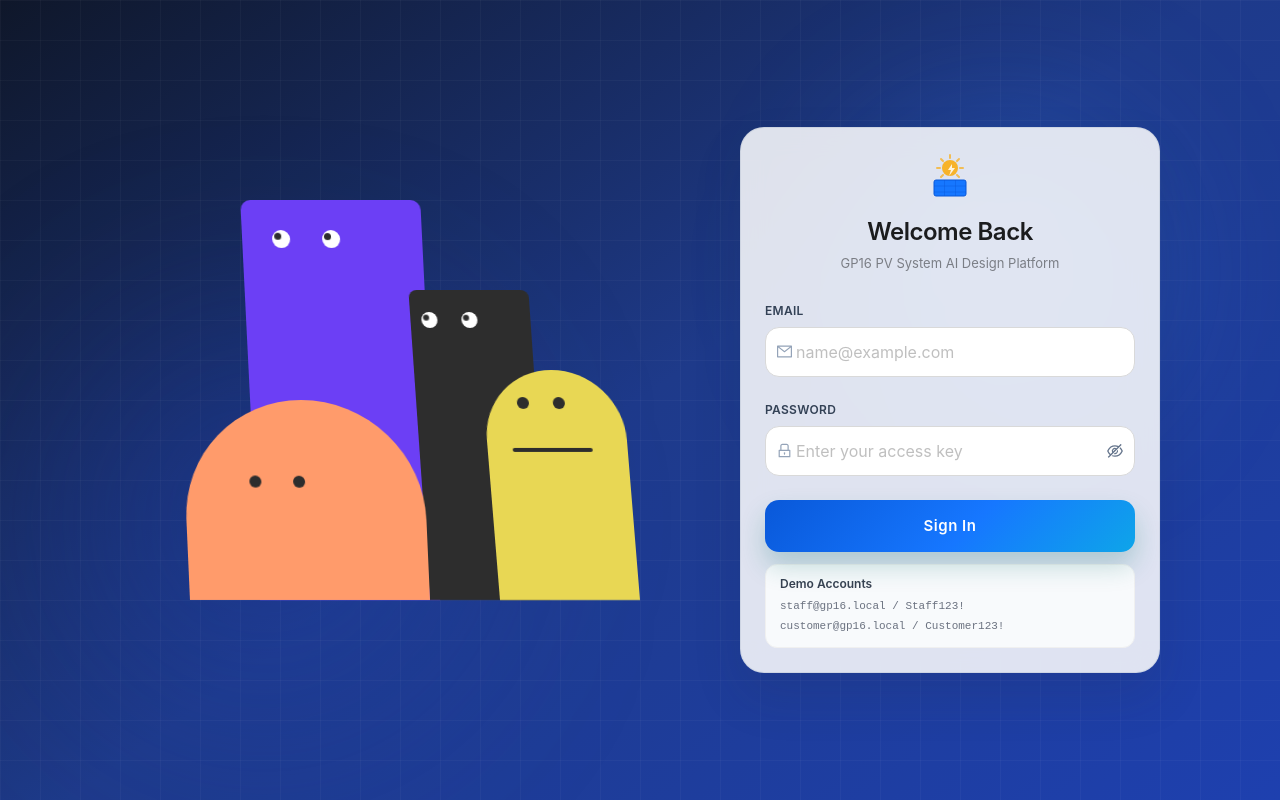
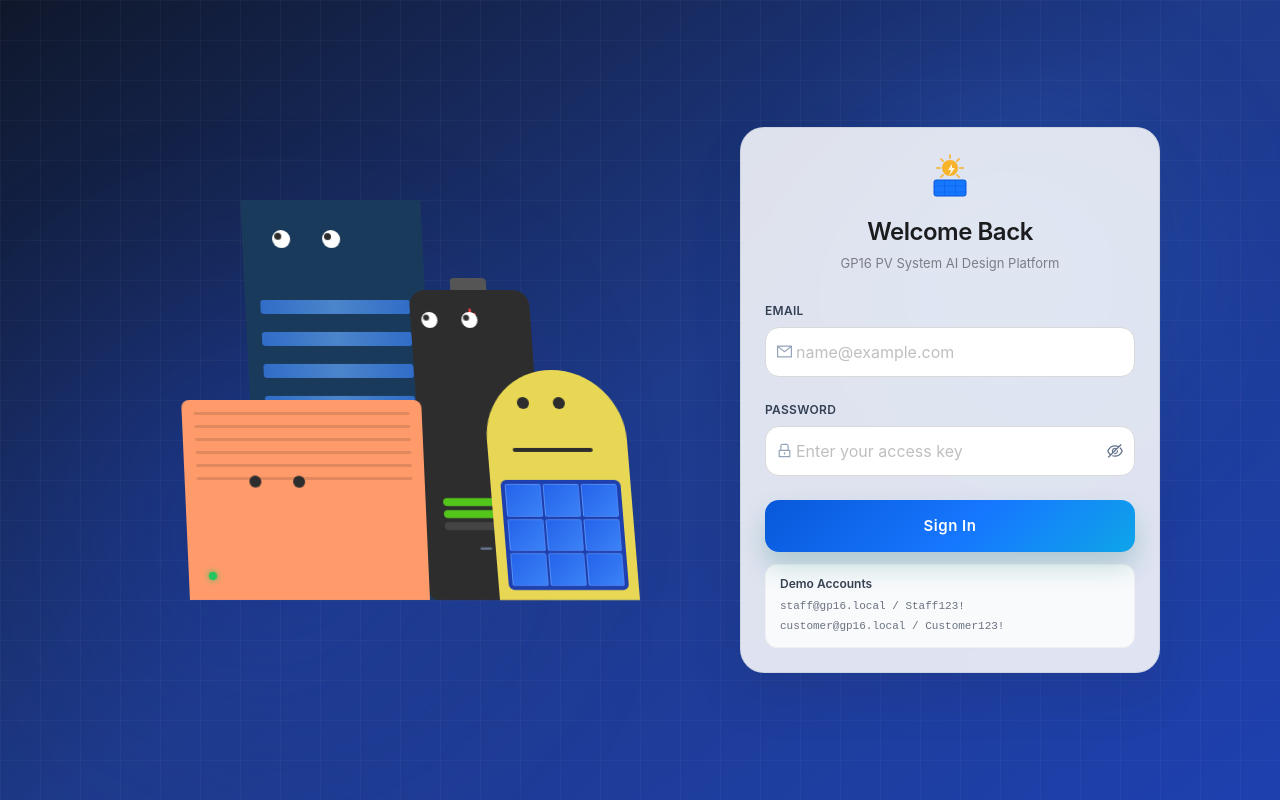
Before and after one commit to WangRunpu1/Gp16, a React (Vite) app in the folder apps/web/: page / in a window 1280 px wide. Built offline with nearby package versions, Linux system fonts and the light colour scheme.

Commit message:
feat: add animated peek-free login characters with GSAP

```diff
--- a/apps/web/src/ui/canvas/AnimatedCharacters.tsx
+++ b/apps/web/src/ui/canvas/AnimatedCharacters.tsx
@@ -9,21 +9,26 @@ interface Props {
   isPasswordGuardMode: boolean;
 }
 
+// Purple: tall building with blue glass curtain wall
 const purpleStyle: React.CSSProperties = {
   position: 'absolute', bottom: 0, left: '70px', width: '180px', height: '400px',
-  backgroundColor: '#6C3FF5', borderRadius: '10px 10px 0 0', zIndex: 1,
+  backgroundColor: '#1a3a5c', borderRadius: '4px 4px 0 0', zIndex: 1,
+  transformOrigin: 'bottom center', willChange: 'transform',
+  overflow: 'hidden',
+};
+// Black: battery/energy storage (rounded rectangle with terminals)
+const blackStyle: React.CSSProperties = {
+  position: 'absolute', bottom: 0, left: '240px', width: '120px', height: '310px',
+  backgroundColor: '#2D2D2D', borderRadius: '16px 16px 8px 8px', zIndex: 2,
   transformOrigin: 'bottom center', willChange: 'transform',
 };
-const blackStyle: React.CSSProperties = {
-  position: 'absolute', bottom: 0, left: '240px', width: '120px', height: '310px',
-  backgroundColor: '#2D2D2D', borderRadius: '8px 8px 0 0', zIndex: 2,
+// Orange: inverter/charger (boxy with heat sink lines)
+const orangeStyle: React.CSSProperties = {
+  position: 'absolute', bottom: 0, left: 0, width: '240px', height: '200px',
+  backgroundColor: '#FF9B6B', borderRadius: '8px 8px 0 0', zIndex: 3,
   transformOrigin: 'bottom center', willChange: 'transform',
 };
-const orangeStyle: React.CSSProperties = {
-  position: 'absolute', bottom: 0, left: 0, width: '240px', height: '200px',
-  backgroundColor: '#FF9B6B', borderRadius: '120px 120px 0 0', zIndex: 3,
-  transformOrigin: 'bottom center', willChange: 'transform',
-};
+// Yellow: solar panel character (round head + panel body)
 const yellowStyle: React.CSSProperties = {
   position: 'absolute', bottom: 0, left: '310px', width: '140px', height: '230px',
   backgroundColor: '#E8D754', borderRadius: '70px 70px 0 0', zIndex: 4,
@@ -362,7 +367,17 @@ export function AnimatedCharacters({ isTyping, showPassword, passwordLength, isP
 
   return (
     <div ref={containerRef} style={{ position: 'relative', width: '550px', height: '400px' }}>
+      {/* Purple: tall building with blue glass windows */}
       <div ref={purpleRef} style={purpleStyle}>
+        {/* Glass window rows */}
+        <div style={{ position: 'absolute', top: 100, left: 15, right: 15, display: 'flex', flexDirection: 'column', gap: 18 }}>
+          {Array.from({ length: 8 }).map((_, i) => (
+            <div key={i} style={{
+              height: 14, background: 'linear-gradient(90deg, #3b82f6 0%, #60a5fa 50%, #3b82f6 100%)',
+              borderRadius: 3, opacity: 0.7,
+            }} />
+          ))}
+        </div>
         <div ref={purpleFaceRef} style={purpleFaceStyle}>
           <div className="eyeball" data-max-distance="5" style={smallEyeStyle}>
             <div className="eyeball-pupil" style={smallPupilStyle} />
@@ -372,7 +387,35 @@ export function AnimatedCharacters({ isTyping, showPassword, passwordLength, isP
           </div>
         </div>
       </div>
+
+      {/* Black: battery/energy storage with terminals and charge bars */}
       <div ref={blackRef} style={blackStyle}>
+        {/* Top terminal */}
+        <div style={{
+          position: 'absolute', top: -12, left: '50%', transform: 'translateX(-50%)',
+          width: 36, height: 12, backgroundColor: '#555', borderRadius: '4px 4px 0 0',
+        }} />
+        {/* Plus/minus indicators */}
+        <div style={{
+          position: 'absolute', top: 14, left: '50%', transform: 'translateX(-50%)',
+          fontSize: 22, fontWeight: 800, color: '#ef4444', lineHeight: 1,
+        }}>+</div>
+        <div style={{
+          position: 'absolute', bottom: 40, left: '50%', transform: 'translateX(-50%)',
+          fontSize: 22, fontWeight: 800, color: '#64748b', lineHeight: 1,
+        }}>−</div>
+        {/* Charge level bars */}
+        <div style={{
+          position: 'absolute', bottom: 70, left: 20, right: 20,
+          display: 'flex', flexDirection: 'column', gap: 4,
+        }}>
+          {[0, 1, 2].map((i) => (
+            <div key={i} style={{
+              height: 8, borderRadius: 4,
+              background: i < 2 ? '#52c41a' : '#444',
+            }} />
+          ))}
+        </div>
         <div ref={blackFaceRef} style={blackFaceStyle}>
           <div className="eyeball" data-max-distance="4" style={blackEyeStyle}>
             <div className="eyeball-pupil" style={blackPupilStyle} />
@@ -382,13 +425,48 @@ export function AnimatedCharacters({ isTyping, showPassword, passwordLength, isP
           </div>
         </div>
       </div>
+
+      {/* Orange: inverter/charger with heat sink lines */}
       <div ref={orangeRef} style={orangeStyle}>
+        {/* Heat sink fins */}
+        <div style={{
+          position: 'absolute', top: 12, left: 12, right: 12, bottom: 50,
+          display: 'flex', flexDirection: 'column', gap: 10,
+        }}>
+          {Array.from({ length: 6 }).map((_, i) => (
+            <div key={i} style={{
+              height: 3, backgroundColor: 'rgba(0,0,0,0.12)', borderRadius: 2,
+            }} />
+          ))}
+        </div>
+        {/* Power indicator LED */}
+        <div style={{
+          position: 'absolute', bottom: 20, left: 20,
+          width: 8, height: 8, borderRadius: '50%',
+          background: '#22c55e', boxShadow: '0 0 6px #22c55e',
+        }} />
         <div ref={orangeFaceRef} style={orangeFaceStyle}>
           <div className="pupil" data-max-distance="5" style={dotPupilStyle} />
           <div className="pupil" data-max-distance="5" style={dotPupilStyle} />
         </div>
       </div>
+
+      {/* Yellow: solar panel character - round head with panel body below */}
       <div ref={yellowRef} style={yellowStyle}>
+        {/* Solar panel grid below the round head */}
+        <div style={{
+          position: 'absolute', top: 110, left: 10, right: 10, bottom: 10,
+          backgroundColor: '#1e40af', borderRadius: 6,
+          display: 'grid', gridTemplateColumns: '1fr 1fr 1fr', gridTemplateRows: '1fr 1fr 1fr',
+          gap: 2, padding: 4,
+        }}>
+          {Array.from({ length: 9 }).map((_, i) => (
+            <div key={i} style={{
+              background: 'linear-gradient(135deg, #2563eb 0%, #3b82f6 100%)',
+              borderRadius: 2, border: '1px solid rgba(255,255,255,0.15)',
+            }} />
+          ))}
+        </div>
         <div ref={yellowFaceRef} style={yellowFaceStyle}>
           <div className="pupil" data-max-distance="5" style={dotPupilStyle} />
           <div className="pupil" data-max-distance="5" style={dotPupilStyle} />
```
